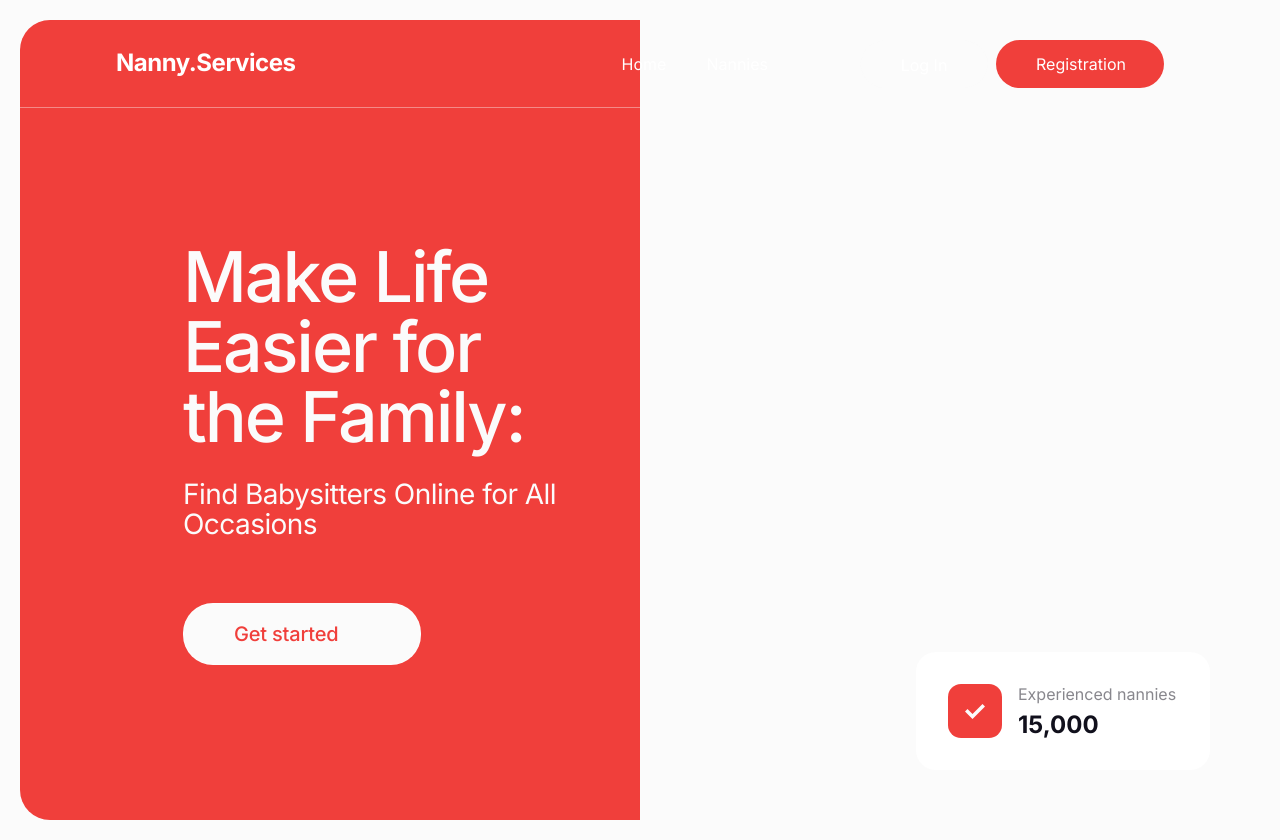
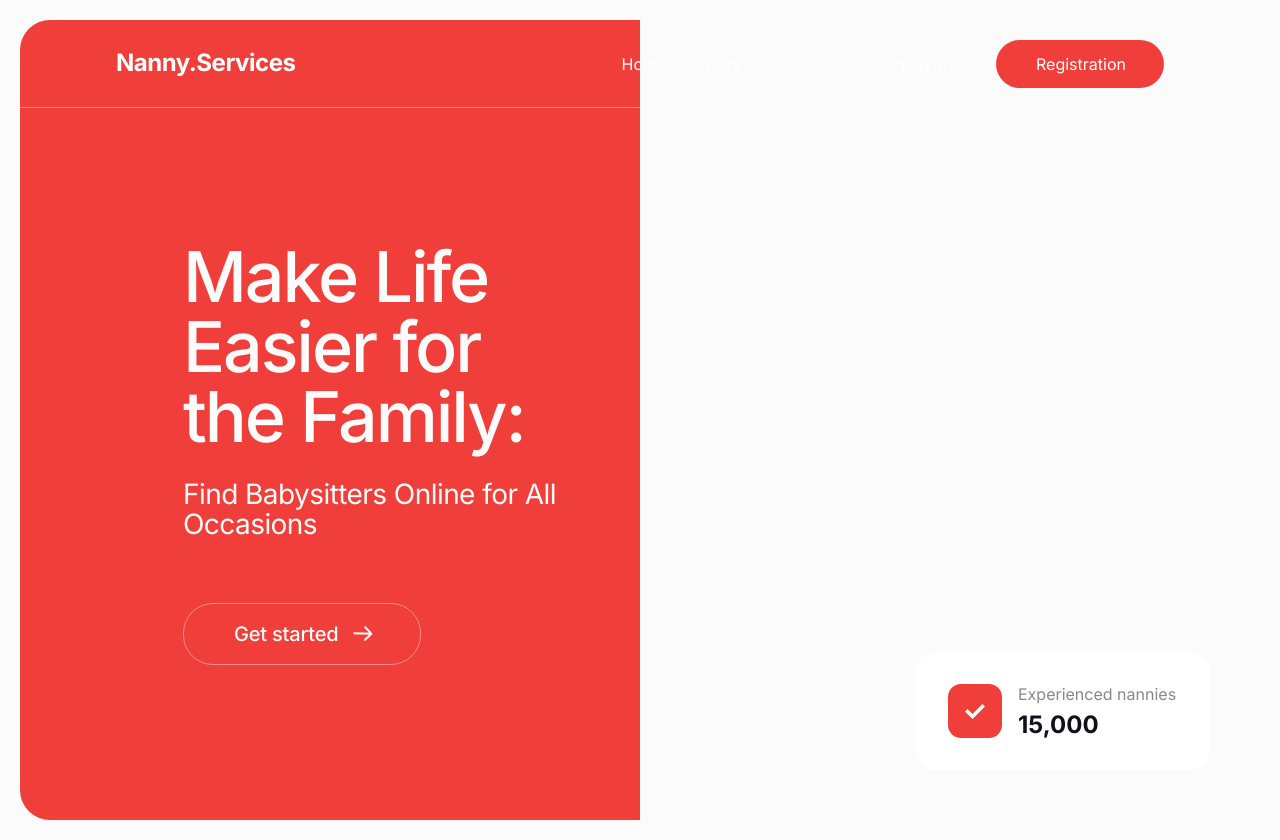
Before and after one commit to id753/nannies-service, a Next.js app: page / in a window 1280 px wide. In both pictures the pointer is over the element 363 px from the left and 634 px from the top of the page. Built offline with nearby package versions, Linux system fonts and the light colour scheme.

Commit message:
Fix button "Get started"

```diff
--- a/app/page.module.css
+++ b/app/page.module.css
@@ -68,17 +68,19 @@
 }
 
 .button:hover {
-  background-color: #fbfbfb;
-  color: #f03f3b;
+  /* background-color: var(--main); */
+  /* color: #f03f3b; */
 }
 
 .arrow {
   display: flex;
   align-items: center;
   justify-content: center;
+  transition: all 0.3s ease;
 }
 
 .button:hover .arrow {
+  transform: rotate(55deg);
 }
 
 .arrow svg {
--- a/app/page.tsx
+++ b/app/page.tsx
@@ -11,6 +11,7 @@ export default function Home() {
         <div className={css.content}>
           <h1 className={css.title}>Make Life Easier for the Family:</h1>
           <p className={css.text}>Find Babysitters Online for All Occasions</p>
+
           <Link href="/nannies" className={css.button}>
             Get started
             <span className={css.arrow}>
```
